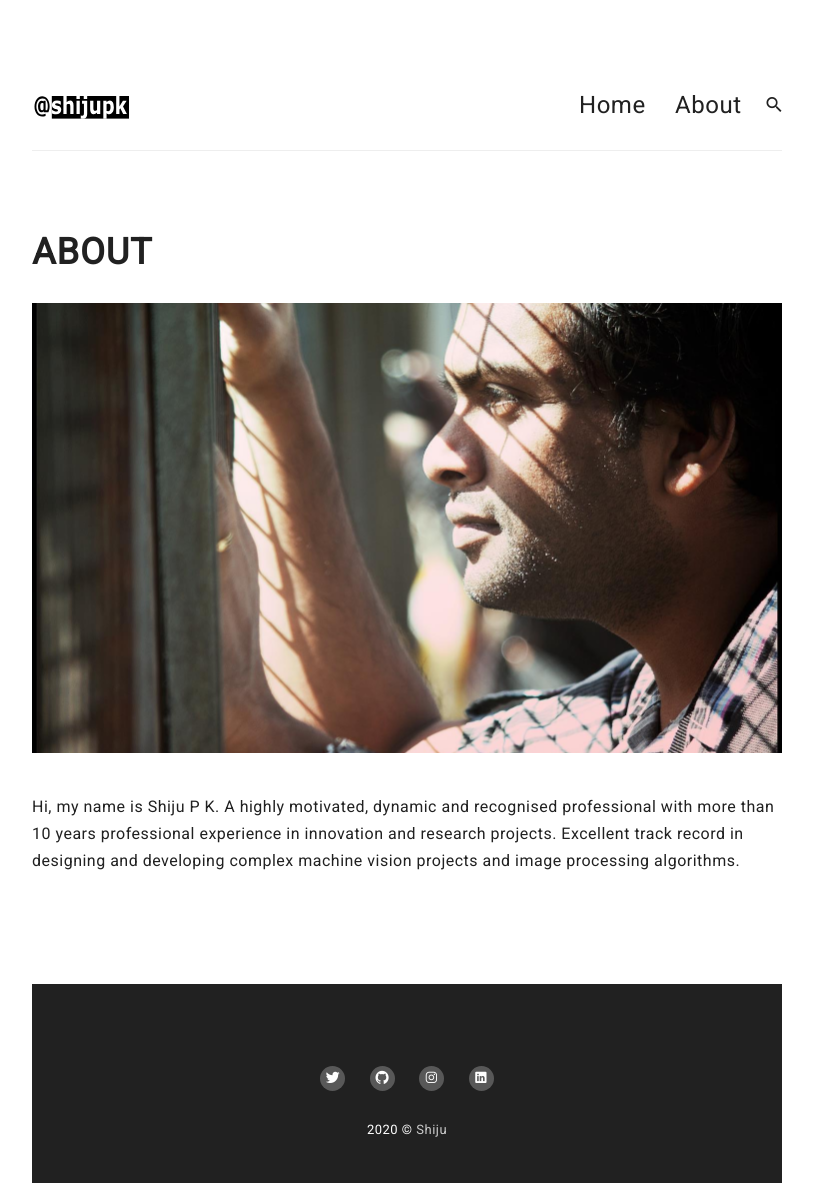
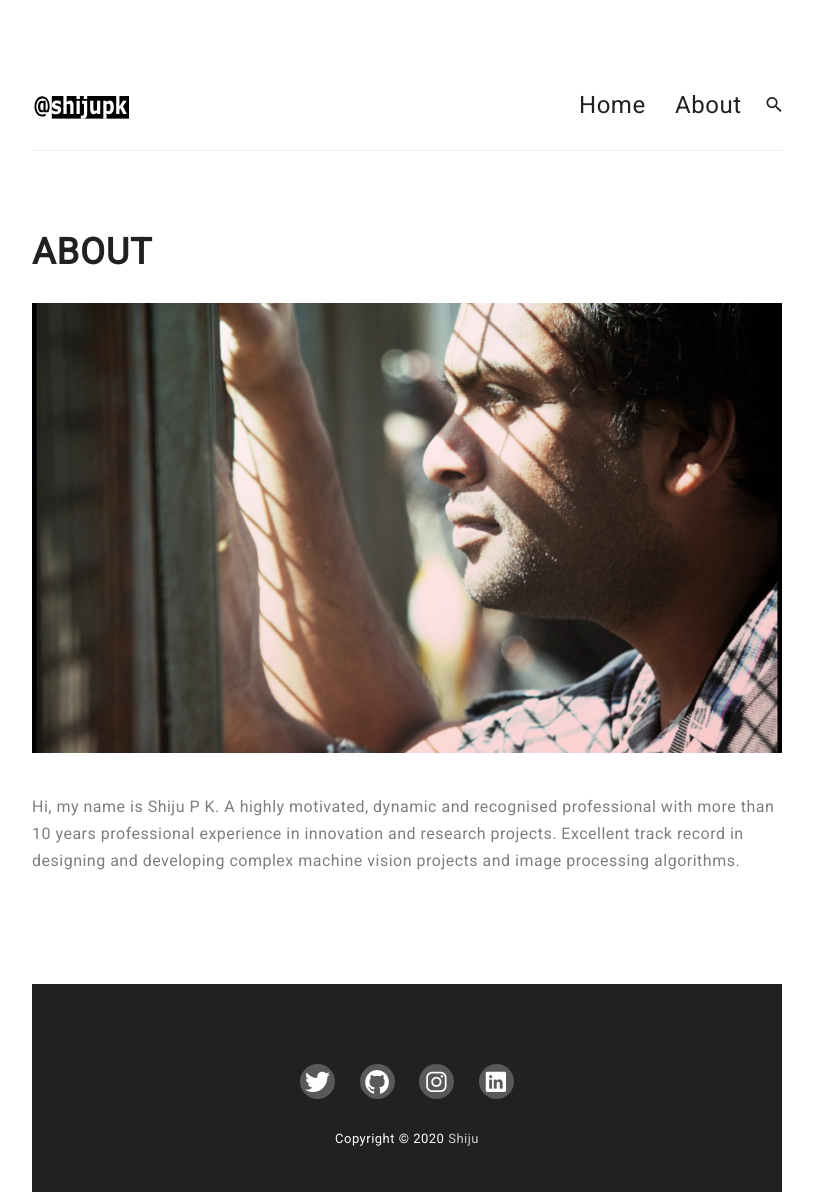
Before and after one commit to shijupk/shijupk.github.io, a Jekyll site: the page built from _pages/about.md, in a window 1280 px wide. Shown: the whole page, without its empty margins (233-1046 px from the left). Built offline with Jekyll 4.4.1, drawn with Linux system fonts in a browser that asks for light colours; nearby versions of some CDN libraries.

Commit message:
footer css modified

```diff
--- a/_includes/footer.html
+++ b/_includes/footer.html
@@ -10,7 +10,7 @@
       {% else %}
         <footer class="footer">
           {% include contact-link.html %}
-            <div class="copyright wow fadeInUp" data-wow-delay=".2s">{{site.time | date: '%Y'}} &copy; <a href="/" class="copyright__link">{% if site.title %}{{site.title}}{% else %}spark Theme{% endif %}</a></div>
+            <div class="copyright wow fadeInUp" data-wow-delay=".2s">Copyright &copy; {{site.time | date: '%Y'}}  <a href="/" class="copyright__link">{% if site.title %}{{site.title}}{% else %}spark Theme{% endif %}</a></div>
         </footer>
       {% endif %}
       <!-- end footer -->
--- a/_sass/3-modules/_footer.scss
+++ b/_sass/3-modules/_footer.scss
@@ -36,9 +36,10 @@
 
     .contact__link {
       display: inline-block;
-      width: 25px;
-      height: 25px;
-      font-size: 15px;
+      width: 35px;
+      height: 35px;
+      font-size: 27px;
+      padding: 4px;
       line-height: 25px;
       border-radius: 25px;
       color: #fff;
--- a/_sass/4-layouts/_page.scss
+++ b/_sass/4-layouts/_page.scss
@@ -24,3 +24,7 @@
     padding-top: 60%;
   }
 }
+
+.page__content {
+  color: #7f7f7f;
+}
```
